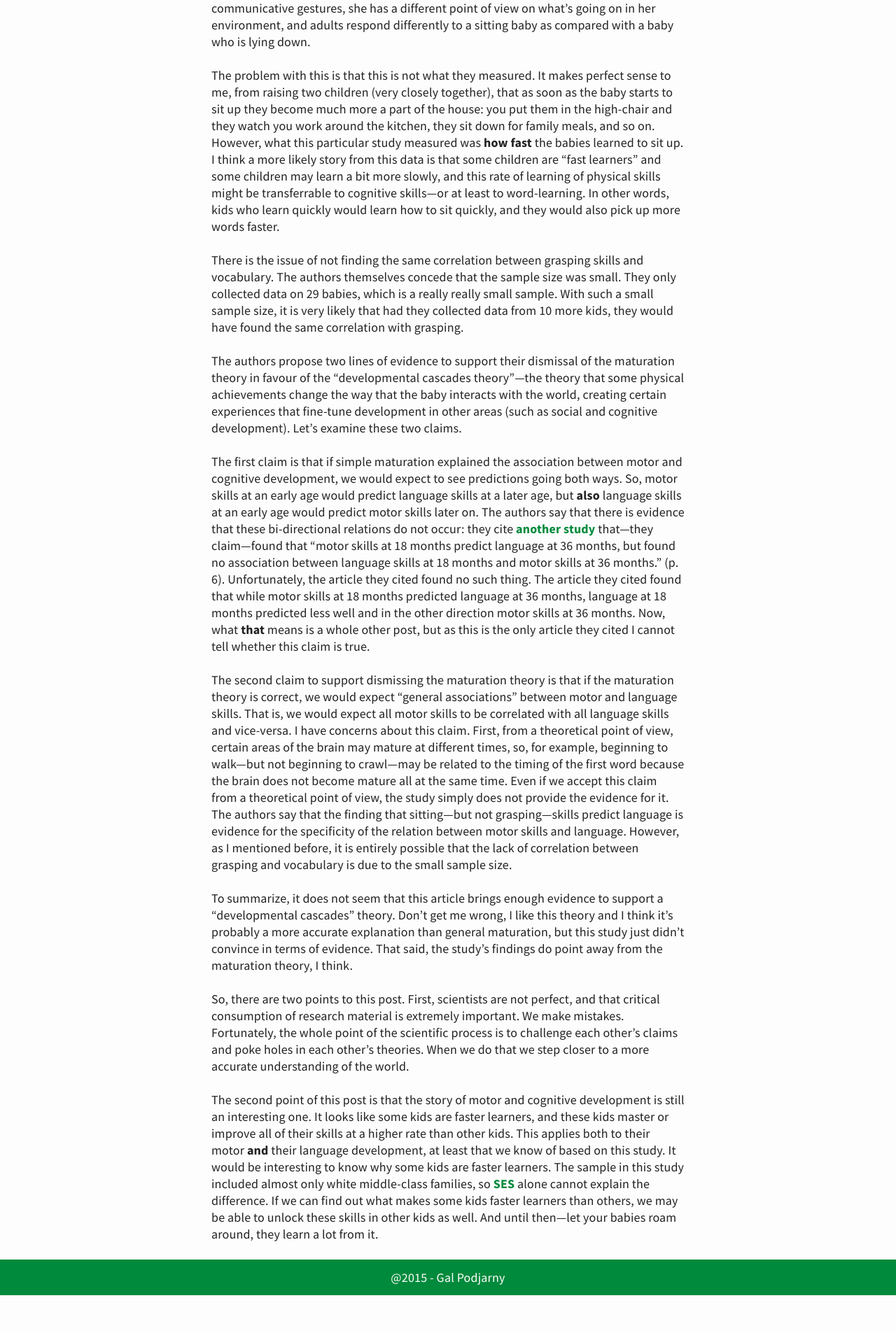
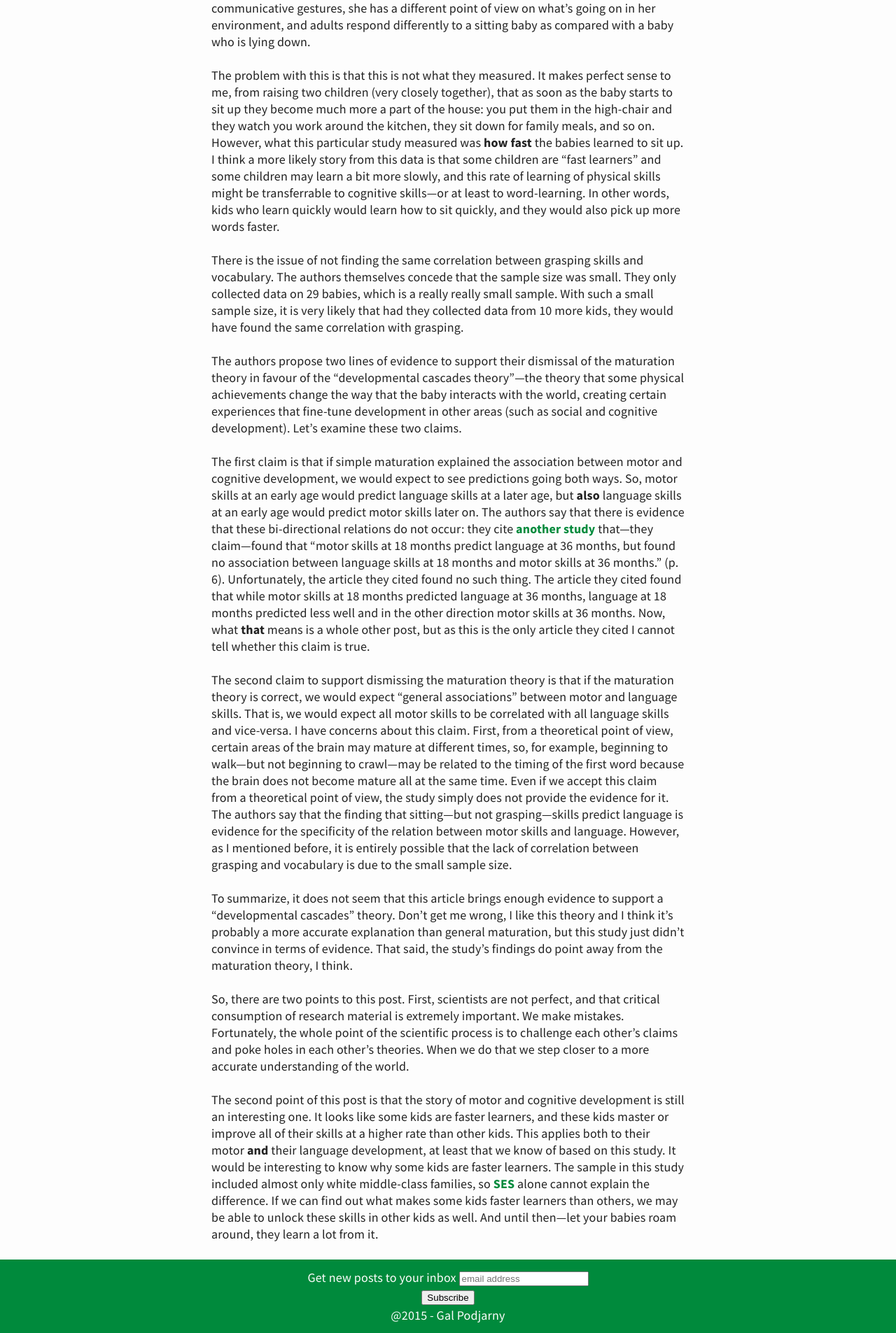
Before and after one commit to galpod/blog, a Jekyll site: the page built from _posts/2016-05-18-sitting-makes-you-smarter.md, in a window 1280 px wide. Shown: the part 2394-4299 px from the top of the page at 70% size. Built offline with Jekyll 4.4.1, drawn with Linux system fonts in a browser that asks for light colours; comment, search, counter and statistics services are not loaded; before the commit the page ends 4245 px from its top, so only the background shows below that.

Commit message:
Added newsletter

```diff
--- a/_includes/footer.html
+++ b/_includes/footer.html
@@ -1 +1,25 @@
-<footer><span>@2015 - Gal Podjarny</span></footer>
+<!-- Begin MailChimp Signup Form -->
+<!-- Begin MailChimp Signup Form -->
+<footer>
+
+  <link href="//cdn-images.mailchimp.com/embedcode/horizontal-slim-10_7.css" rel="stylesheet" type="text/css">
+  <style type="text/css">
+  	#mc_embed_signup{clear:left; width:100%;}
+  	/* Add your own MailChimp form style overrides in your site stylesheet or in this style block.
+  	   We recommend moving this block and the preceding CSS link to the HEAD of your HTML file. */
+  </style>
+  <div id="mc_embed_signup">
+  <form action="//galpod.us13.list-manage.com/subscribe/post?u=ba0bc9bbec1fdc67baa9fdc11&amp;id=b22b5158da" method="post" id="mc-embedded-subscribe-form" name="mc-embedded-subscribe-form" class="validate" target="_blank" novalidate>
+      <div id="mc_embed_signup_scroll">
+  	<label for="mce-EMAIL">Get new posts to your inbox</label>
+  	<input type="email" value="" name="EMAIL" class="email" id="mce-EMAIL" placeholder="email address" required>
+      <!-- real people should not fill this in and expect good things - do not remove this or risk form bot signups-->
+      <div style="position: absolute; left: -5000px;" aria-hidden="true"><input type="text" name="b_ba0bc9bbec1fdc67baa9fdc11_b22b5158da" tabindex="-1" value=""></div>
+      <div class="clear"><input type="submit" value="Subscribe" name="subscribe" id="mc-embedded-subscribe" class="button"></div>
+      </div>
+  </form>
+  </div>
+
+
+  <span>@2015 - Gal Podjarny</span>
+</footer>
--- a/_layouts/post.html
+++ b/_layouts/post.html
@@ -5,7 +5,12 @@
 	<h1>{{ page.title }}</h1>
 	<time datetime="{{ page.date | date_to_xmlschema }}" class="by-line">{{ page.date | date_to_string }}</time>
 	<div class="content">
-
+		<!-- Header -->
+		{% if page.image %}
+			<div>
+				<img src="{{ site.url }}assets/{{ page.image }}" alt="{{page.image-text}}" width="100%">
+			</div>
+		{% endif %}
 		{{ content }}
 
 	</div>
```
Also changed, not shown: _posts/2016-05-18-sitting-makes-you-smarter.md (+2 -2 lines), atom.xml (+2 -0 lines).
